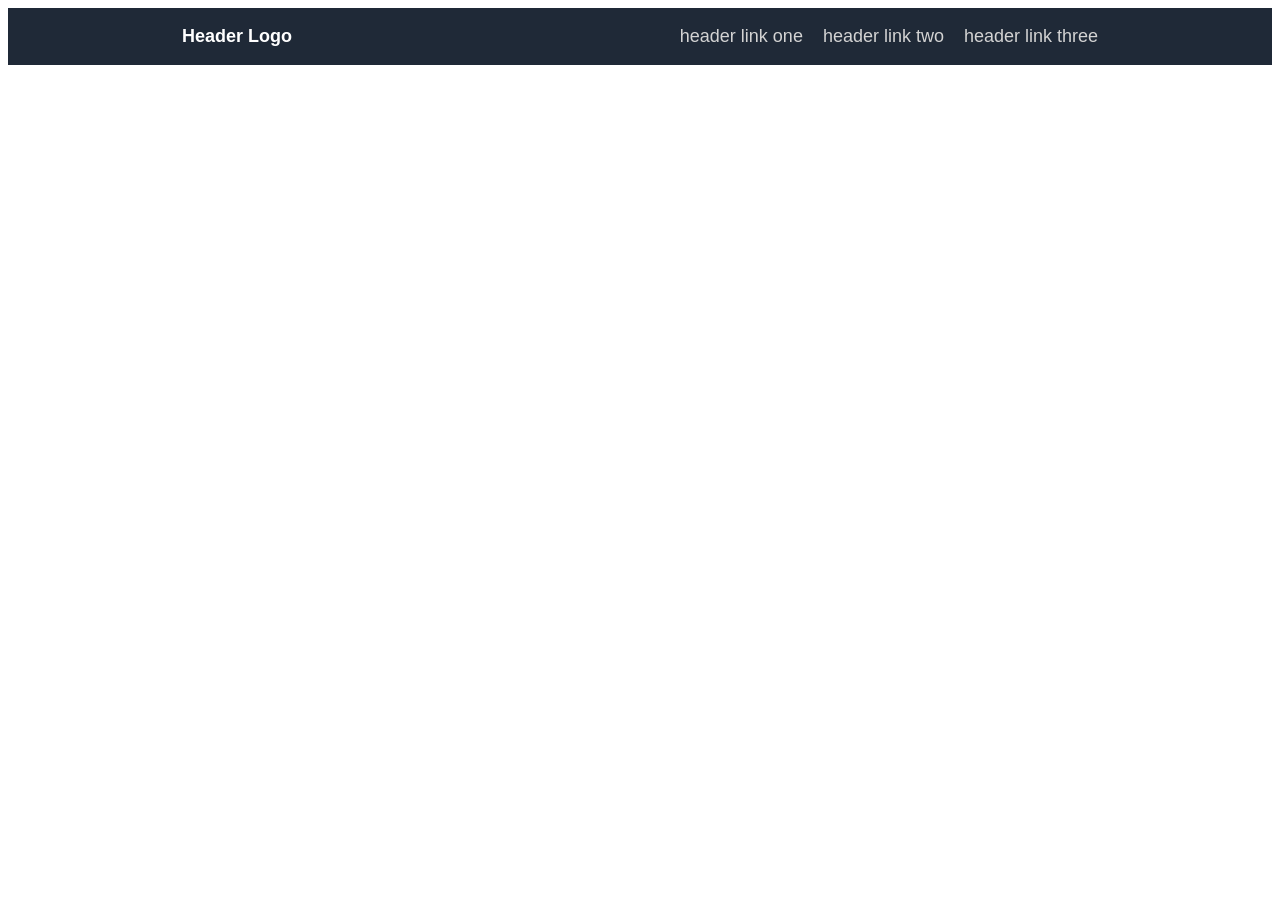
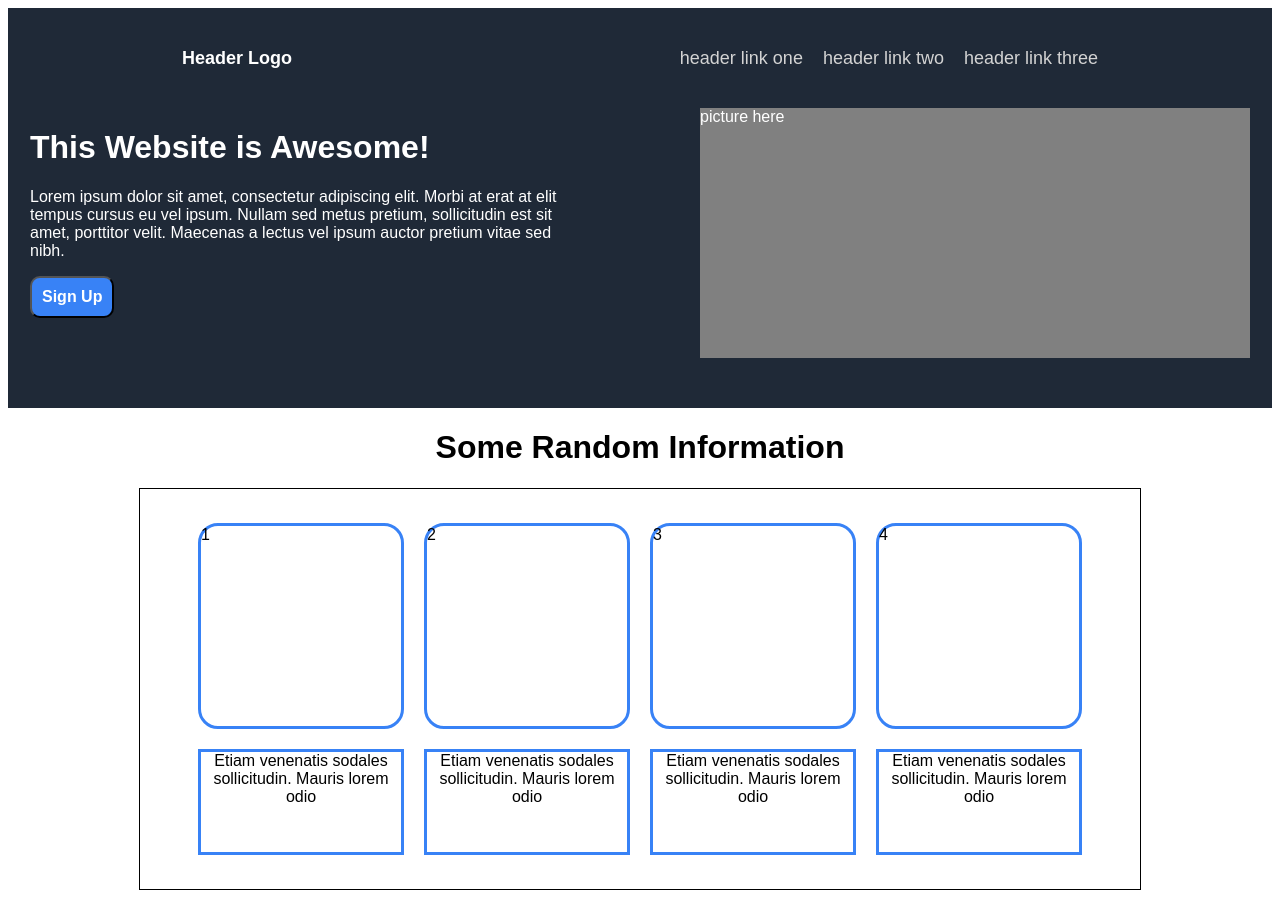
Before and after one commit to mvale005/foundations-landing-page, a plain HTML site: page index.html in a window 1280 px wide. Before the commit the page ends 800 px from the top, so only its background shows below. Drawn offline with Linux system fonts and the light colour scheme.

Commit message:
added second section

```diff
--- a/index.html
+++ b/index.html
@@ -22,6 +22,44 @@
             </div>
         </div>
 
+        <div class="centerheader">
+            <div class="left">
+                <h1>This Website is Awesome!</h1>
+                <p>Lorem ipsum dolor sit amet, consectetur adipiscing elit.
+                    Morbi at erat at elit tempus cursus eu vel ipsum.
+                    Nullam sed metus pretium, sollicitudin est sit amet,
+                    porttitor velit. Maecenas a lectus vel ipsum auctor pretium vitae sed nibh. </p>
+                <button type="button">Sign Up</button>
+            </div>
+
+            <div class="right">
+                <div class = "temp">
+                    picture here </div>
+            </div>
+        </div>
+
+    </div>
+    <div class="content">
+        <h1>Some Random Information</h1>
+    </div>
+
+    <div class="container1">
+
+         <div class="pic-container">
+            <div class="imagebox">1 </div>
+            <div class="imagebox">2 </div>
+            <div class="imagebox">3 </div>
+            <div class="imagebox">4 </div>
+
+            <div class="textbox">Etiam venenatis sodales sollicitudin. Mauris lorem odio</div>
+            <div class="textbox">Etiam venenatis sodales sollicitudin. Mauris lorem odio</div>
+            <div class="textbox">Etiam venenatis sodales sollicitudin. Mauris lorem odio</div>
+            <div class="textbox">Etiam venenatis sodales sollicitudin. Mauris lorem odio</div>
+         </div>
+
+
+
+    </div>
 </body>
 
 </html>
--- a/styles.css
+++ b/styles.css
@@ -1,16 +1,20 @@
 body{
     font-family: sans-serif;
+    min-height: 100vh;
+
 }
 
 .topcontainer{
     background-color: #1f2937;
+    height:400px;
+
 }
 
 .header{
-
     display:flex;
     justify-content: space-around;
     align-items: center;
+    height:100px;
 }
 
 .left-header, .right-header{
@@ -32,6 +36,68 @@ ul{
 }
 
 li{
-
     list-style: none;
 }
+
+.centerheader{
+ min-height: 250px;
+ display:flex;
+ justify-content: center;
+ gap:120px;
+
+}
+
+.left,.right{
+    width: 550px;
+     color:white;
+}
+
+.right{
+    background-color: gray;
+}
+
+button{
+    background-color: #3882f6;
+    color: white;
+    font-weight: bold;
+    font-size: 1em;
+    padding:10px;
+    border-radius: 10px;
+}
+
+
+.container1{
+ display:flex;
+ justify-content: center;
+}
+
+.pic-container{
+    height:400px;
+    width:1000px;
+    border: 1px solid black;
+    display:flex;
+    justify-content: center;
+    align-content: center;
+    flex-wrap: wrap;
+    gap:20px;
+}
+.imagebox{
+
+    height: 200px;
+    width:200px;
+    border: 3px solid #3882f6;
+    display:flex;
+    border-radius: 20px;
+}
+
+.content{
+    display:flex;
+    justify-content: center;
+}
+
+.textbox{
+    width:200px;
+    height:100px;
+    border: 3px solid #3882f6;
+    text-align: center;
+}
```
Lines whose indentation alone changed are shown as unchanged.
